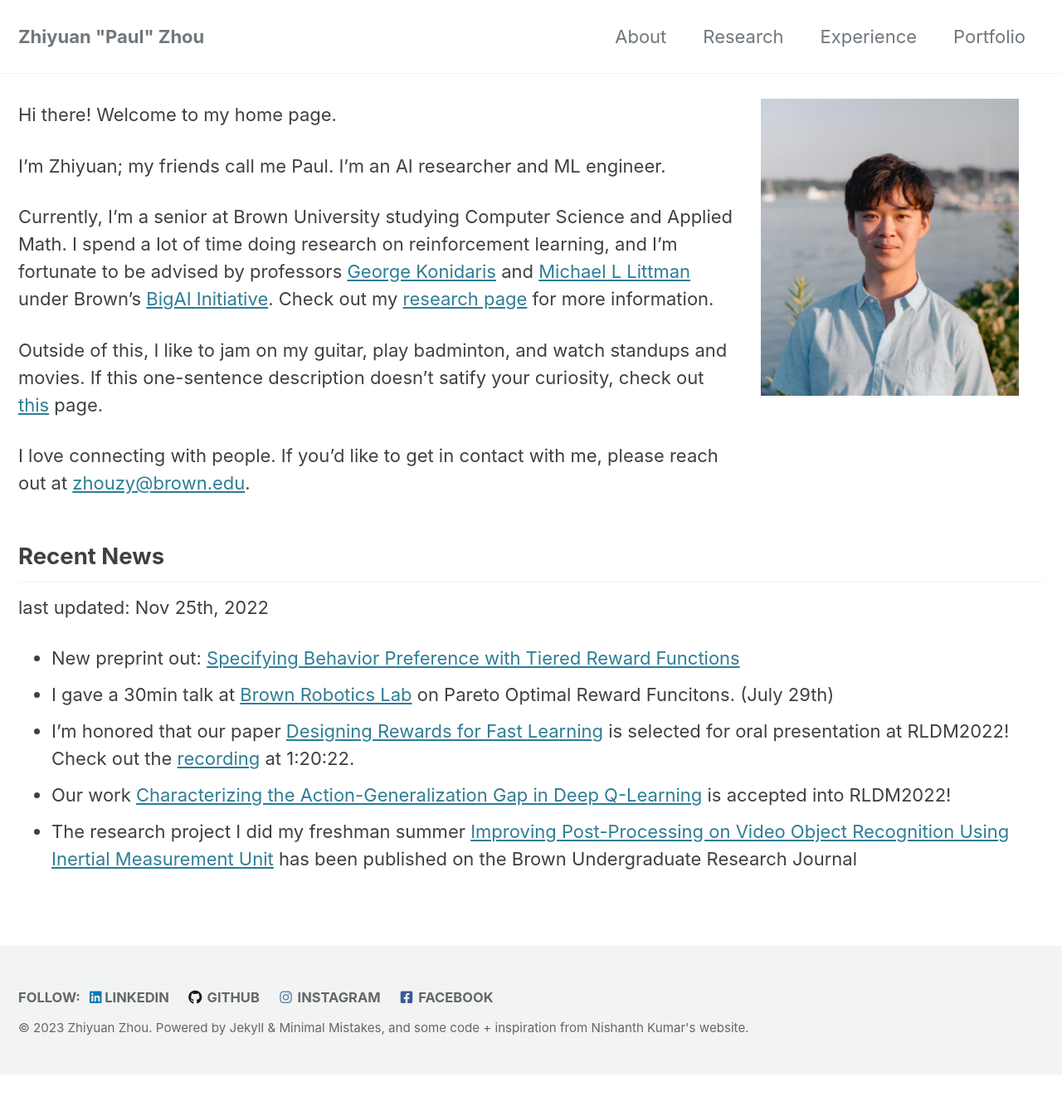
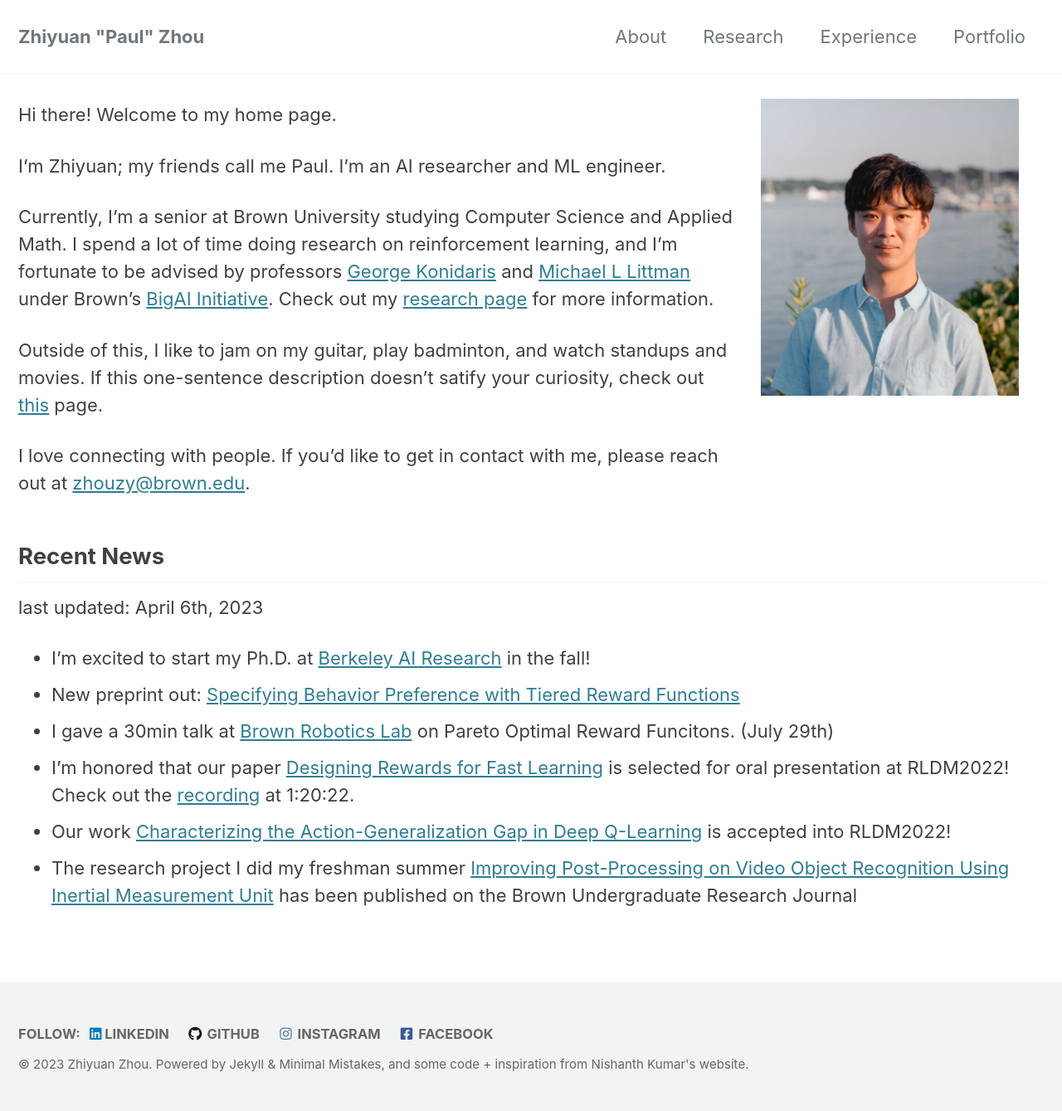
Before and after one commit to zhouzypaul/zhouzypaul.github.io, a Jekyll site: the page built from index.md, in a window 1280 px wide. Shown: the whole page at 83% size. Built offline with Jekyll 4.4.1, drawn with Linux system fonts in a browser that asks for light colours; cached includes are drawn as plain includes; before the commit the page ends 1295 px from its top, so only the background shows below that.

Commit message:
phd news

```diff
--- a/index.md
+++ b/index.md
@@ -19,7 +19,8 @@ Outside of this, I like to jam on my guitar, play badminton, and watch standups
 I love connecting with people. If you'd like to get in contact with me, please reach out at [zhouzy@brown.edu](mailto:zhouzy@brown.edu).
 
 ## Recent News
-last updated: Nov 25th, 2022
+last updated: April 6th, 2023
+- I'm excited to start my Ph.D. at [Berkeley AI Research](https://bair.berkeley.edu) in the fall!
 - New preprint out: [Specifying Behavior Preference with Tiered Reward Functions](https://arxiv.org/abs/2212.03733)
 - I gave a 30min talk at [Brown Robotics Lab](http://robotics.cs.brown.edu) on Pareto Optimal Reward Funcitons. (July 29th)
 - I'm honored that our paper [Designing Rewards for Fast Learning](https://arxiv.org/abs/2205.15400?context=cs.AI) is selected for oral presentation at RLDM2022! Check out the [recording](https://brown.hosted.panopto.com/Panopto/Pages/Viewer.aspx?id=7adfa2ab-3dde-46ab-b69e-aea800efe5ef) at 1:20:22.
```
